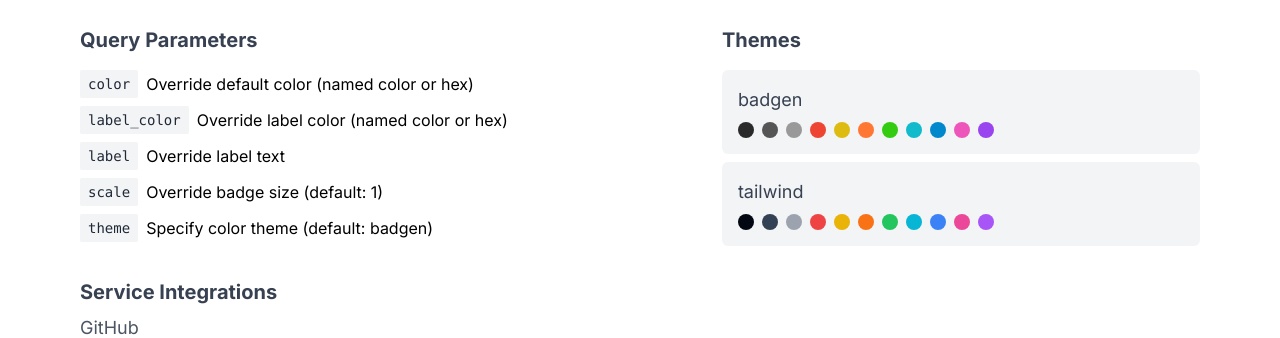
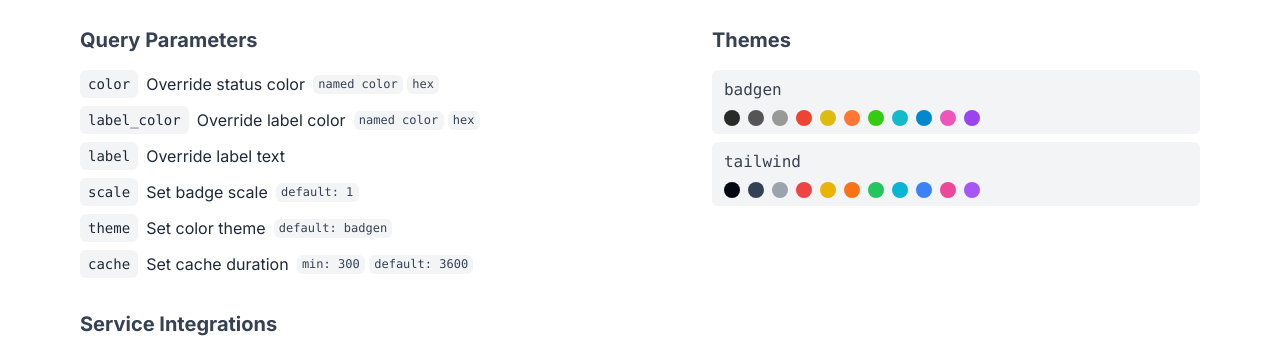
Before and after one commit to SplittyDev/spacebadgers, a Next.js app in the folder badgers-web/: page / in a window 1280 px wide. Shown: the part 415-753 px from the top of the page. Built offline with nearby package versions, Linux system fonts and the light colour scheme; no server answers.

Commit message:
Improve cache handling
- Fix badge generation bug
- Redesign query parameter section
- Improve theme list design

```diff
--- a/badgers-web/src/app/page.tsx
+++ b/badgers-web/src/app/page.tsx
@@ -4,11 +4,35 @@ import { Badge, Section, ThemeStrip } from '@/components'
 import { BadgeEndpointRow as Row } from '@/components'
 
 const ApiParams = [
-    ['color', 'Override default color (named color or hex)'],
-    ['label_color', 'Override label color (named color or hex)'],
-    ['label', 'Override label text'],
-    ['scale', 'Override badge size (default: 1)'],
-    ['theme', 'Specify color theme (default: badgen)'],
+    {
+        name: 'color',
+        description: 'Override status color',
+        extra: ['named color', 'hex'],
+    },
+    {
+        name: 'label_color',
+        description: 'Override label color',
+        extra: ['named color', 'hex'],
+    },
+    {
+        name: 'label',
+        description: 'Override label text',
+    },
+    {
+        name: 'scale',
+        description: 'Set badge scale',
+        extra: ['default: 1'],
+    },
+    {
+        name: 'theme',
+        description: 'Set color theme',
+        extra: ['default: badgen'],
+    },
+    {
+        name: 'cache',
+        description: 'Set cache duration',
+        extra: ['min: 300', 'default: 3600'],
+    }
 ]
 
 export default function Home() {
@@ -55,13 +79,22 @@ export default function Home() {
             {/* Query Parameters */}
             <div className="flex flex-col gap-4 flex-grow">
                 <h2 className="text-xl text-gray-700 font-bold">Query Parameters</h2>
-                <ul className="list-disc flex flex-col gap-2">
-                    {ApiParams.map(([name, description]) => (
+                <ul className="list-none flex flex-col gap-2">
+                    {ApiParams.map(({ name, description, extra }) => (
                         <li key={name} className="flex flex-wrap gap-2 items-center">
-                            <span className="bg-gray-100 rounded-sm text-gray-800 px-2 py-1 font-mono text-sm">
+                            <span className="bg-gray-100 rounded-md text-gray-800 px-2 py-1 font-mono text-sm">
                                 {name}
                             </span>
-                            <span>{description}</span>
+                            <span className="text-gray-800">{description}</span>
+                            {extra && (
+                                <div className="flex flex-wrap gap-1">
+                                    {extra.map(item => (
+                                        <div key={item} className="bg-gray-100 rounded-md text-gray-700 px-[0.33rem] py-[0.1rem] font-mono text-xs">
+                                            {item}
+                                        </div>
+                                    ))}
+                                </div>
+                            )}
                         </li>
                     ))}
                 </ul>
--- a/badgers-web/src/components/Badge.tsx
+++ b/badgers-web/src/components/Badge.tsx
@@ -15,12 +15,13 @@ export default function Badge({ label, status, color }: Props) {
             color,
         ]
 
-        return `${baseUrl}/${params.filter(Boolean).join('/')}`
+        return `${baseUrl}/${params.filter(Boolean).join('/').replace(/^[/]+/gm, '')}`
     }
 
     return (
-        <div className="">
-            <img loading="lazy" src={buildUrl()} alt={label} />
+        <div>
+            {/* eslint-disable-next-line @next/next/no-img-element */}
+            <img decoding="async" loading="lazy" src={buildUrl()} alt={label} />
         </div>
     )
 }
--- a/badgers-web/src/components/ThemeStrip.tsx
+++ b/badgers-web/src/components/ThemeStrip.tsx
@@ -12,8 +12,8 @@ export default function ThemeStrip({ themes }: Props) {
     return (
         <div className="flex flex-col gap-2">
             {themes.map(theme => (
-                <div key={theme.name} className="flex flex-col gap-2 p-4 bg-gray-100 rounded-md">
-                    <div className="text-lg text-gray-700">{theme.name}</div>
+                <div key={theme.name} className="flex flex-col gap-2 px-3 py-2 bg-gray-100 rounded-md">
+                    <div className="text-gray-700 font-mono">{theme.name}</div>
                     <div className="flex gap-2">
                         {theme.palette.map(entry => (
                             <div
```
Also changed, not shown: 1 other file (tests, documents, lock files or other folders).
